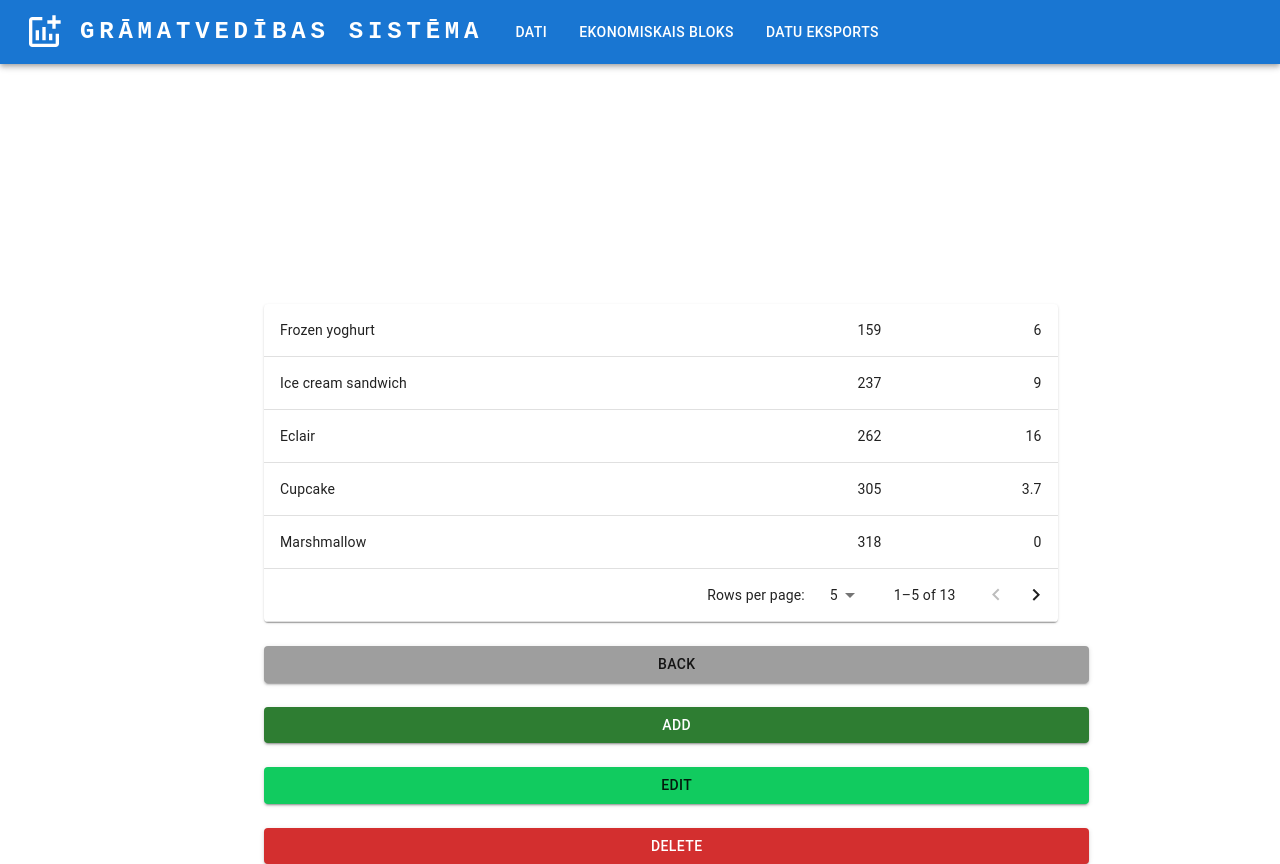
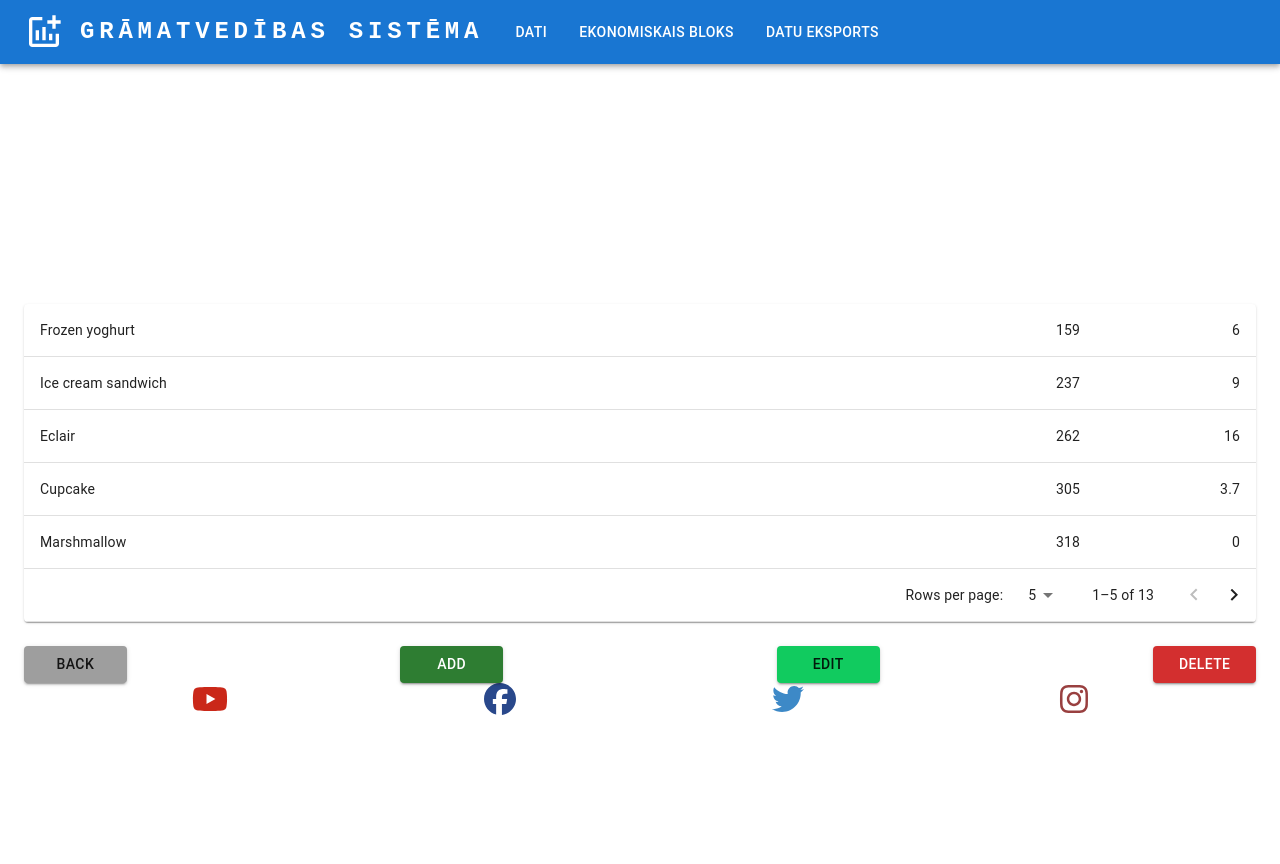
Before and after one commit to cropez/Gramatvedibas-sistema, a React (Create React App) app in the folder client/: page /dati in a window 1280 px wide. After the commit the page ends 800 px from the top, so only its background shows below. Built offline with nearby package versions, Linux system fonts and the light colour scheme.

Commit message:
Dati fix, add footer

```diff
--- a/client/src/App.js
+++ b/client/src/App.js
@@ -7,6 +7,7 @@ import Dashboard from "./dashboard"
 import Dati from "./Dati"
 //components
 import Header from "./Header"
+import Footer from "./footer"
 
 
 export default function App() {
@@ -19,6 +20,7 @@ export default function App() {
         <Route exact from="/dashboard" render={props => <Dashboard {...props} />} />
         <Route exact path="/dati" render={props => <Dati {...props} />} />
       </Switch>
+      <Footer/>
     </>
   );
 }
--- a/client/src/Dati.jsx
+++ b/client/src/Dati.jsx
@@ -135,8 +135,7 @@ export default function CustomPaginationActionsTable() {
 
     return (
         <Container maxWidth="xl">
-            <Grid mt={30} ml={30}>
-                <Box sx={{ width: "80%" }}>
+            <Grid mt={30}>
                     <TableContainer component={Paper}>
                         <Table sx={{ minWidth: 500 }} aria-label="custom pagination table">
                             <TableBody>
@@ -185,11 +184,10 @@ export default function CustomPaginationActionsTable() {
                             </TableFooter>
                         </Table>
                     </TableContainer>
-                </Box>
             </Grid>
             <ThemeProvider theme={theme}>
-                <Grid container xs={12} justifyContent="space-between" width={"67%"} ml={30}>
-                    <Grid item xs={12} xl={1} mt={3}>
+                <Grid container xs={12} justifyContent="space-between">
+                    <Grid item xs={12} md={1} mt={3}>
                         <Button
                             variant="contained"
                             color='primary'
@@ -197,7 +195,7 @@ export default function CustomPaginationActionsTable() {
                         >Back
                         </Button>
                     </Grid>
-                    <Grid item xs={12} xl={1} mt={3}>
+                    <Grid item xs={12} md={1} mt={3}>
                         <Button
                             variant="contained"
                             fullWidth
@@ -205,7 +203,7 @@ export default function CustomPaginationActionsTable() {
                         >Add
                         </Button>
                     </Grid>
-                    <Grid item xs={12} xl={1} mt={3}>
+                    <Grid item xs={12} md={1} mt={3}>
                         <Button
                             variant="contained"
                             color='secondary'
@@ -213,7 +211,7 @@ export default function CustomPaginationActionsTable() {
                         >Edit
                         </Button>
                     </Grid>
-                    <Grid item xs={12} xl={1} mt={3}>
+                    <Grid item xs={12} md={1} mt={3}>
                         <Button
                             variant="contained"
                             color='error'
--- /dev/null
+++ b/client/src/footer.jsx
@@ -0,0 +1,38 @@
+import React from "react";
+import { FontAwesomeIcon } from "@fortawesome/react-fontawesome";
+import Container from "@mui/material/Container";
+import Grid from "@mui/material/Grid";
+import { Link } from "@mui/material";
+import './styles/Social.css';
+import {
+    faYoutube,
+    faFacebook,
+    faTwitter,
+    faInstagram
+} from "@fortawesome/free-brands-svg-icons";
+
+export default function Social() {
+    return (
+        <><Container>
+            <Grid container xs={12} className="footer">
+                <Link href="https://www.youtube.com"
+                    className="youtube social">
+                    <FontAwesomeIcon icon={faYoutube} size="2x" />
+                </Link>
+                <Link href="https://www.facebook.com"
+                    className="facebook social">
+                    <FontAwesomeIcon icon={faFacebook} size="2x" />
+                </Link>
+                <Link href="https://www.twitter.com" className="twitter social">
+                    <FontAwesomeIcon icon={faTwitter} size="2x" />
+                </Link>
+                <Link href="https://www.instagram.com"
+                    className="instagram social">
+                    <FontAwesomeIcon icon={faInstagram} size="2x" />
+                </Link>
+            </Grid>
+        </Container>
+        </>
+
+    );
+}
--- /dev/null
+++ b/client/src/styles/Social.css
@@ -0,0 +1,28 @@
+.footer{
+    padding: 0%;
+    margin: 0%;
+    justify-content: space-around;
+  }
+  a.social {
+    margin: 0 1rem;
+    transition: transform 150ms;
+    display: inline-block;
+  }
+  a.social:hover {
+    transform: translateY(-4px);
+  }
+  a.youtube {
+    color: #ca2819;
+  }
+
+  a.facebook {
+    color: #29488b;
+  }
+
+  a.twitter {
+    color: #3d89c7;
+  }
+
+  a.instagram {
+    color: rgb(153, 64, 64);
+  }
```
